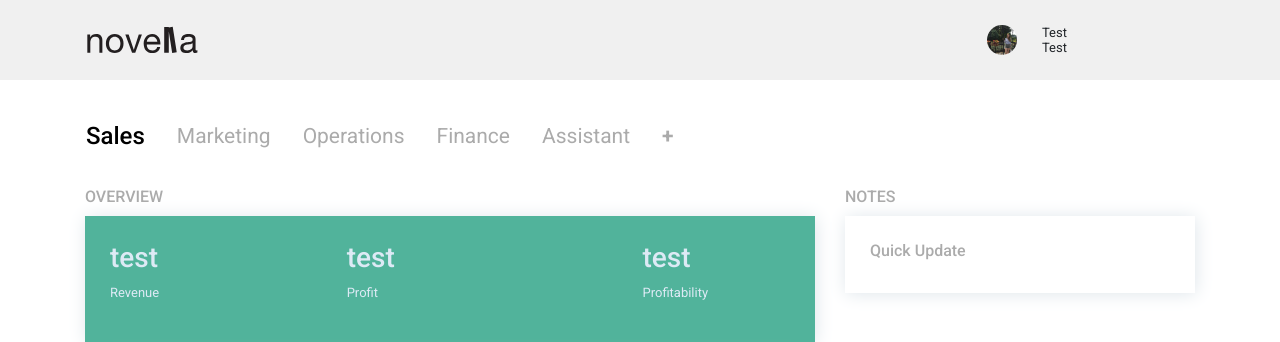
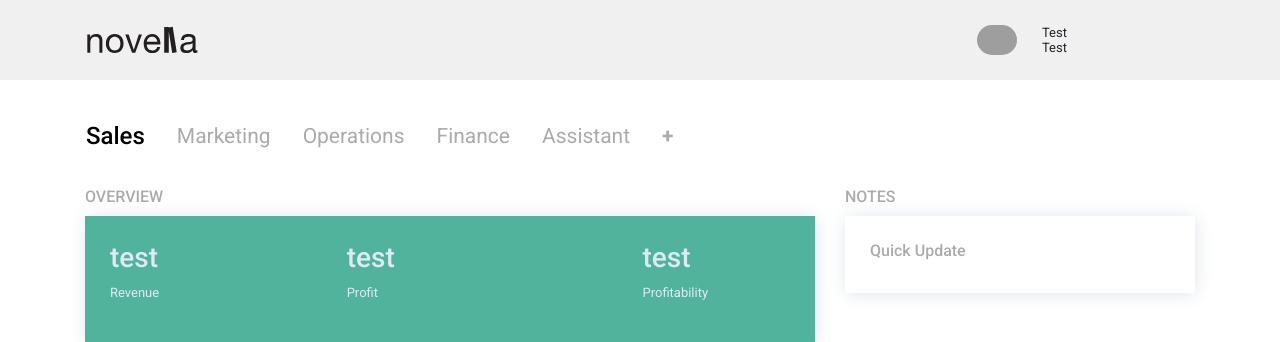
Before and after one commit to munchie-babbit/htn2019, a Flask app: template templates/index.html in a window 1280 px wide. Shown: the top 342 px of the page. Run offline with Flask 2, Linux system fonts and the light colour scheme; the template is opened without the code that fills it, so the values that code supplies are empty; some libraries are stand-ins or nearby versions; grey boxes are pictures that could not be loaded.

Commit message:
Changed links to static

```diff
--- a/app.py
+++ b/app.py
@@ -43,9 +43,9 @@ def operations():
     return render_template('operations.html', cash=loan.get_cash(), biggest_exp=loan.get_biggest_exp())
 
 @app.route('/')
-def operations():
+def index():
     loan = Loan(get_account_id(), _get_access_token())
-    return render_template('operations.html', cash=loan.get_cash(), biggest_exp=loan.get_biggest_exp())
+    return render_template('index.html', cash=loan.get_cash(), biggest_exp=loan.get_biggest_exp())
 
 def _cache_access_token(access_token):
     with open("access_token", "w") as fh:
--- a/templates/index.html
+++ b/templates/index.html
@@ -4,7 +4,7 @@
     <meta charset="utf-8">
     <meta name="viewport" content="width=device-width, initial-scale=1", "shrink-to-fit=no">
     <title>repl.it</title>
-    <link href="../style.css" rel="stylesheet" type="text/css" />
+    <link href="{{ url_for('static',filename='styles/style.css') }}" rel="stylesheet" type="text/css" />
     <script src="https://code.jquery.com/jquery-1.10.2.js"></script>
 
 
@@ -24,7 +24,7 @@
             <img src="" alt=""/>
         </div>
         <div class="col-1" id="dp-align">
-          <img src="../alexdp.jpg" alt="Profile Image" height=30px; id="dp"/>
+          <img src="{{ url_for('static',filename='images/alexdp.png') }}" alt="Profile Image" height=30px; id="dp"/>
         </div>
         <div class="col" id="user-align">
           <p id="username">Test</p>
--- a/templates/operations.html
+++ b/templates/operations.html
@@ -5,7 +5,7 @@
     <meta charset="utf-8">
     <meta name="viewport" content="width=device-width, initial-scale=1" , "shrink-to-fit=no">
     <title>repl.it</title>
-    <link href="../style.css" rel="stylesheet" type="text/css" />
+    <link href="{{ url_for('static',filename='styles/style.css') }}" rel="stylesheet" type="text/css" />
     <script src="https://code.jquery.com/jquery-1.10.2.js"></script>
 
     <!-- Bootstrap-->
```
Also changed, not shown: static/images/alexdp.jpg (renamed from alexdp.jpg), static/styles/style.css (renamed from style.css), 1 other file.
